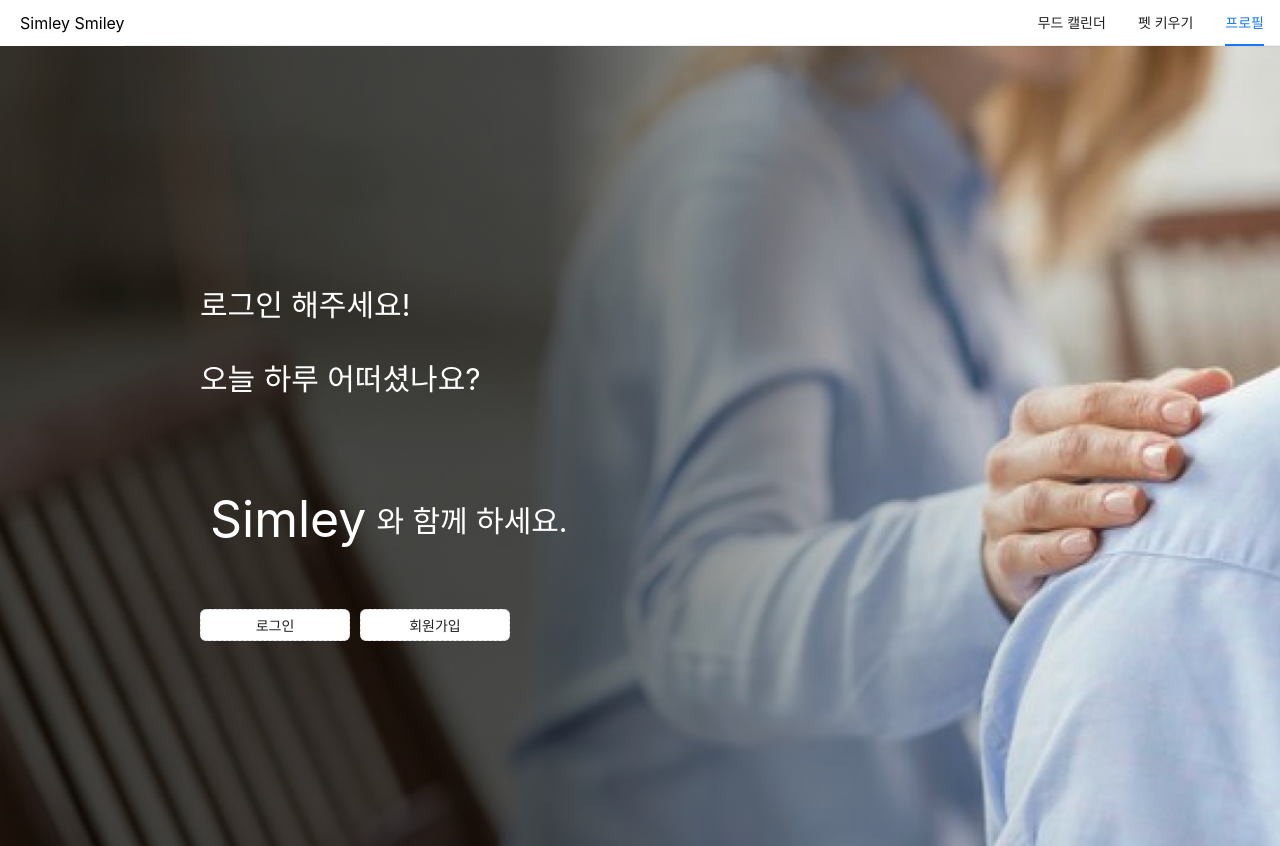
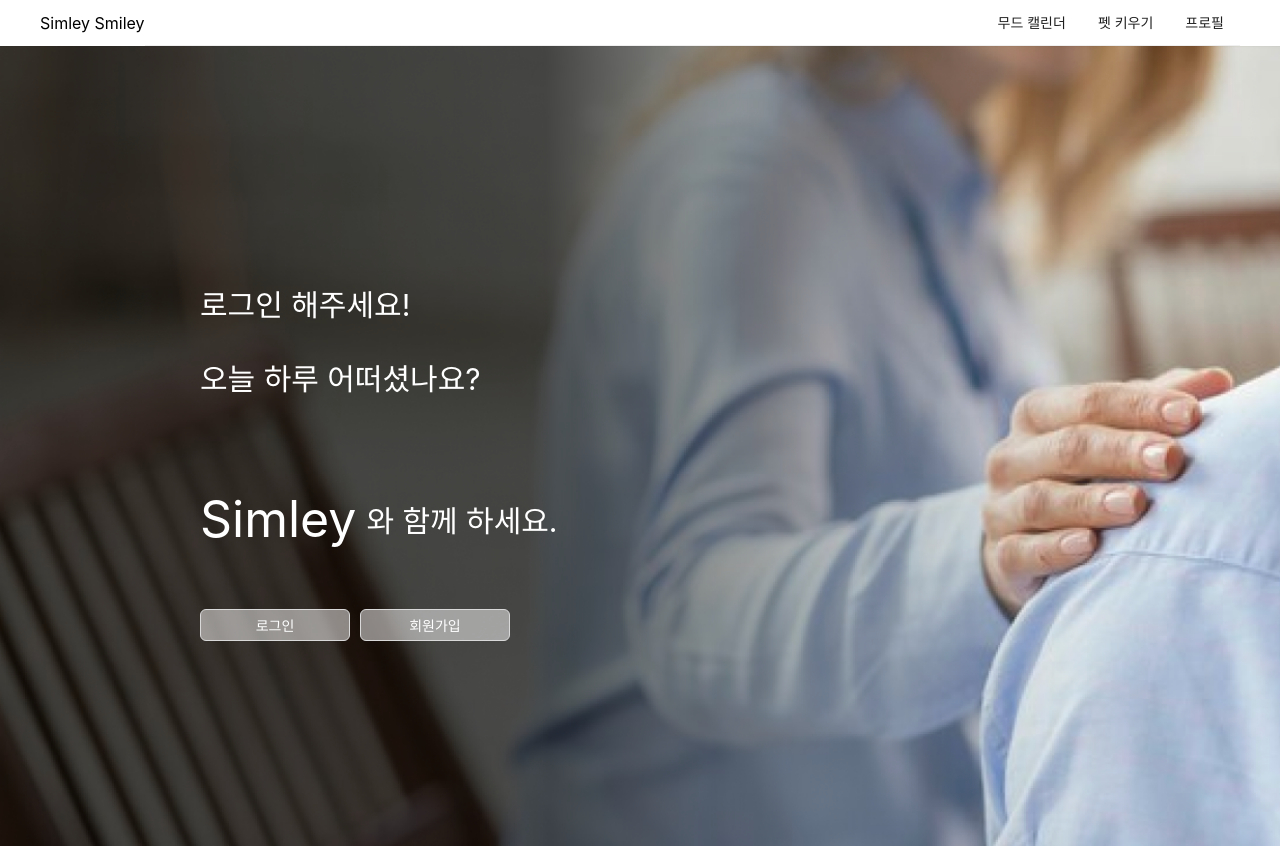
Before and after one commit to SuJeong-mad-week4/front, a React (Create React App) app in the folder week4/: page / in a window 1280 px wide. Built offline with nearby package versions, Linux system fonts and the light colour scheme.

Commit message:
nullnull해여

```diff
--- a/week4/src/App.js
+++ b/week4/src/App.js
@@ -1,4 +1,4 @@
-import React, { createContext, useState } from 'react';
+import React, { createContext, useEffect, useState } from 'react';
 import { Route, BrowserRouter as Router, Routes } from 'react-router-dom';
 import './App.css';
 import Header from './components/Header';
@@ -10,14 +10,27 @@ export const UserContext = createContext();
 
 function App() {
   const [user, setUser] = useState(null);
+  console.log(user)
+
+  useEffect(()=> {
+    const storedUser = localStorage.getItem('user');
+    if (storedUser) {
+      setUser(JSON.parse(storedUser));
+    }
+  }, []);
+
+  useEffect(() => {
+    if(user){
+      console.log("저장해여",user)
+      localStorage.setItem('user', JSON.stringify(user));
+    }
+  }, [user]);
 
   return (
     <Router>
       <div>
       <UserContext.Provider value={{ user, setUser }}>
-        {/* 헤더 */}
         <Header/>
-        {/* 페이지 내용 */}
         <Routes>
           <Route path="/" element={<Home />} />
           {/* <Route path="/mood-calendar" element={<MoodCalendar />} /> */}
--- a/week4/src/components/Header.js
+++ b/week4/src/components/Header.js
@@ -14,26 +14,31 @@ const Header = () => {
 
   };
 
+  const getSelectedKey =() => {
+    return user ? ['2']:[];
+  }
+
     return (
     <header style={{  // 헤더 스타일
         display: 'flex',
         alignItems: 'center',
         justifyContent: 'space-between', // 오른쪽 정렬을 위해 추가
+        paddingRight: '40px'
     }}>
 
-    <div className="demo-logo" style={{ paddingLeft: '20px'}}>
-    {<span> Simley Smiley </span>}
+    <div className="demo-logo" style={{ paddingLeft: '40px'}}>
+      {<span> Simley Smiley </span>}
     </div>
         <Menu
         theme="light"
         mode="horizontal"
-        defaultSelectedKeys={['2']}
+        defaultSelectedKeys={getSelectedKey()}
         items={items}
         style={{
             flex: 1,
             minWidth: 0,
             display: 'flex',
-          justifyContent: 'flex-end',  // 오른쪽 정렬을 위해 추가
+            justifyContent: 'flex-end',  // 오른쪽 정렬을 위해 추가
         }}
         >
         {items.map(item => (
--- a/week4/src/components/Home.js
+++ b/week4/src/components/Home.js
@@ -20,18 +20,20 @@ const Home = () => {
     <div style={{ display: 'flex', flexDirection: 'column', alignItems: 'flex-start', gap: '10px', marginLeft:'200px'}}>
     {/* 위로 이동한 텍스트 */}
       <div style={{ color: 'white', fontSize: '30px'}}>
-        <p>{user ? `${user.nickname}님 반가워요 !`: `로그인 해주세요!`}</p>
+        <p>{user ? `'${user.nickname}' 님 반가워요 !`: `로그인 해주세요!`}</p>
         <p> 오늘 하루 어떠셨나요?</p>
       </div>
     {/* 나머지 텍스트들 */}
     <div style={{ color: 'white', fontSize: '30px', display: 'flex', alignItems: 'center' }}>
-      <p style={{ fontSize: '50px', marginLeft: '10px' }}>Simley</p>
+      <p style={{ fontSize: '50px' }}>Simley</p>
       <p style={{ marginLeft: '10px' }}>와 함께 하세요.</p>
     </div>
-    <div style={{ display: 'flex', gap: '10px' }}>
-          <Button onClick={() => navigate('/login')} type="dashed" style={{ width: '150px' }}>로그인</Button>
-          <Button onClick={() => navigate('/Signup')} type="dashed" style={{ width: '150px' }}>회원가입</Button>
-        </div>
+    {!user && (
+      <div style={{ display: 'flex', gap: '10px' }}>
+      <Button onClick={() => navigate('/login')} style={{ width: '150px', color: 'white', background: 'rgba(255,255,255,0.5)' }}>로그인</Button>
+      <Button onClick={() => navigate('/Signup')} style={{ width: '150px', color: 'white', background: 'rgba(255,255,255,0.5)' }}>회원가입</Button>
+    </div>
+    )}
       </div>
     </Flex>
   );
--- a/week4/src/components/Login.js
+++ b/week4/src/components/Login.js
@@ -1,25 +1,25 @@
-import { UserOutlined } from '@ant-design/icons';
 import { Button, Flex, Input } from 'antd';
 import axios from 'axios';
 import React, { useContext, useState } from 'react';
-import { useLocation, useNavigate } from 'react-router-dom';
+import { useNavigate } from 'react-router-dom';
 import { UserContext } from '../App';
 
 const Login = () => {
-    const location = useLocation();
   const navigate = useNavigate();
-    const {setUser} = useContext(UserContext);
+  const { setUser } = useContext(UserContext);
   const [id, setId] = useState('');
   const [password, setPassword] = useState('');
 
   const handleLoginButtonClick = async () => {
     try {
-            const response = await axios.post('http://143.248.196.22:8080/user/login',
-            { loginId: id, password: password });
+      const response = await axios.post('http://143.248.196.22:8080/user/login', {
+        loginId: id,
+        password: password,
+      });
+
       const data = response.data;
-            console.log(data)
 
-            if(data){
+      if (data) {
         setUser({
           userId: data.userId,
           nickname: data.nickname,
@@ -27,16 +27,17 @@ const Login = () => {
         alert('로그인에 성공했습니다!');
         navigate('/');
       } else {
+        alert('로그인에 실패했습니다.');
       }
     } catch (error) {
-            console.error('Error during signup:', error);
+      console.error('Error during login:', error);
       alert('로그인 중 오류가 발생했습니다.');
     }
   };
 
   const handleSignupButtonClick = () => {
     navigate('/Signup');
-    }
+  };
 
   return (
     <Flex
@@ -54,14 +55,12 @@ const Login = () => {
         <h2>Login 로그인</h2>
         <Input
           placeholder="Id"
-            prefix={<UserOutlined />}
           style={{ width: '40%', marginBottom: '10px' }}
           onChange={(e) => setId(e.target.value)}
         />
         <Input
           placeholder="Password"
           type="password"
-            prefix={<UserOutlined />}
           style={{ width: '40%', marginBottom: '10px' }}
           onChange={(e) => setPassword(e.target.value)}
         />
@@ -76,4 +75,5 @@ const Login = () => {
     </Flex>
   );
 };
+
 export default Login;
```
Lines whose indentation alone changed are shown as unchanged.
